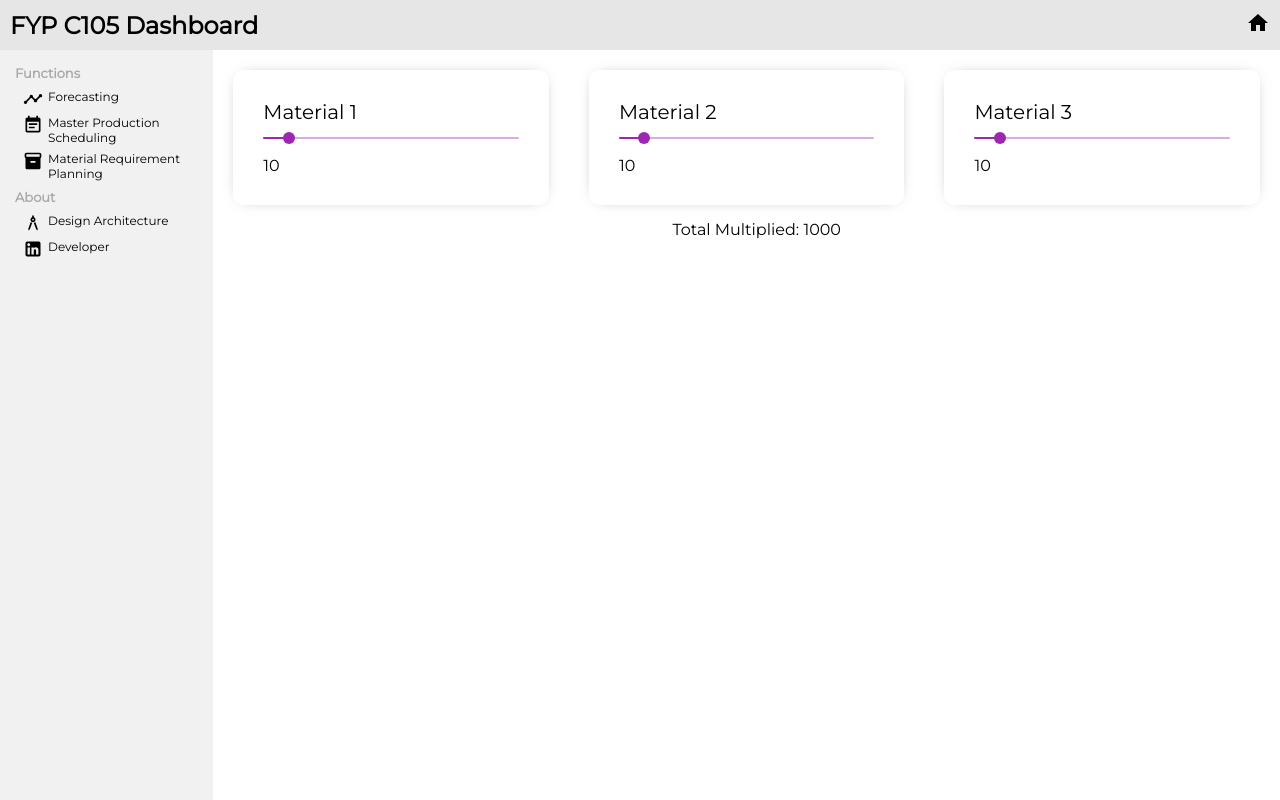
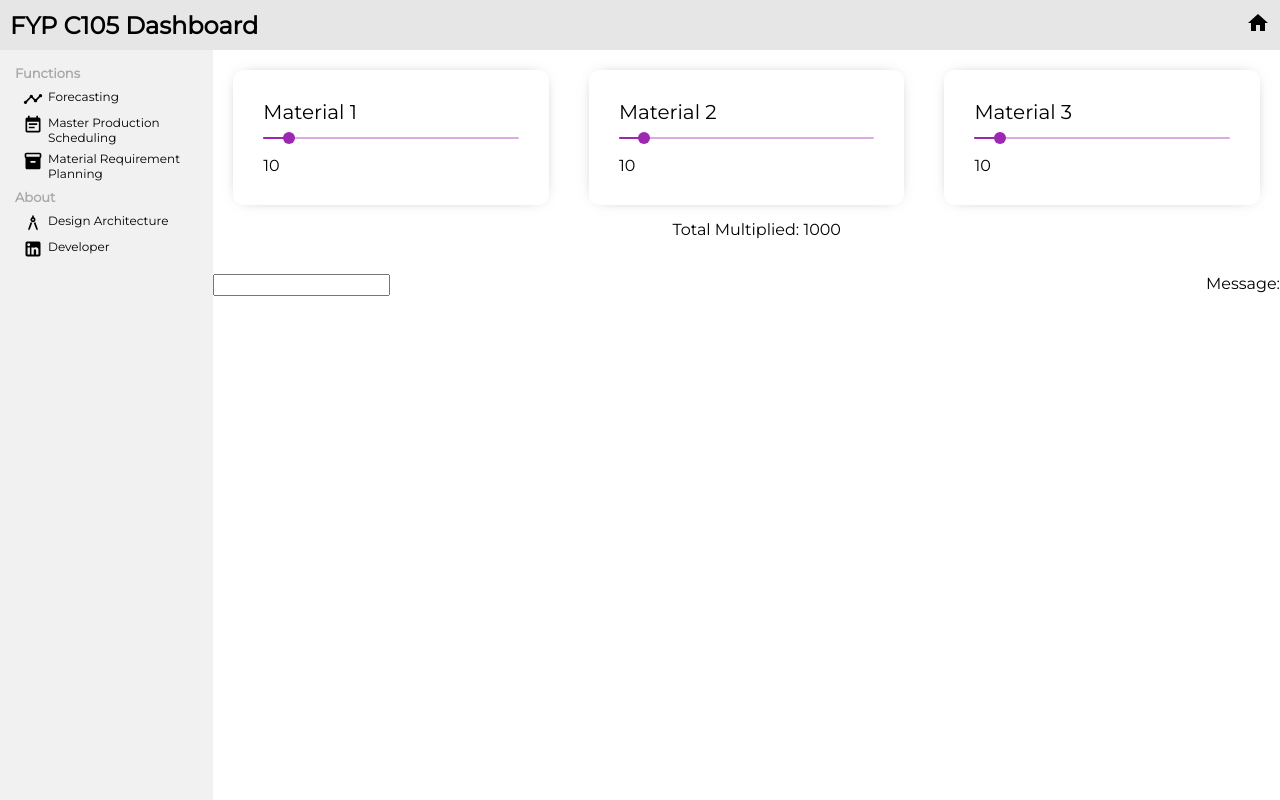
Before and after one commit to darentwh/fyp-react, a React (Create React App) app: page /forecasting in a window 1280 px wide. Built offline with nearby package versions, Linux system fonts and the light colour scheme.

Commit message:
input box exploration

```diff
--- a/src/pages/forecasting/Forecasting.jsx
+++ b/src/pages/forecasting/Forecasting.jsx
@@ -29,6 +29,10 @@ export default function Forecasting(){
     var intThree = parseInt(valuethree)
     let multiplyResult = multiply(intOne,intTwo,intThree)
     ;
+    const [message, setMessage] = React.useState('');
+    const handleChangeFour = event => {
+        setMessage(event.target.value);
+    }
 
     return(
         <div className="forecasting">
@@ -76,6 +80,17 @@ export default function Forecasting(){
             <div className="slider2">
                 Total Multiplied: {multiplyResult}
             </div>
+            <div className="featured">
+                <input
+                    type="text"
+                    id="message"
+                    onChange={handleChangeFour}
+                    name="message"
+                    value={message}
+                    autoComplete="off"
+                />
+                Message: {message}
+            </div>
         </div>
     )
 }
```
